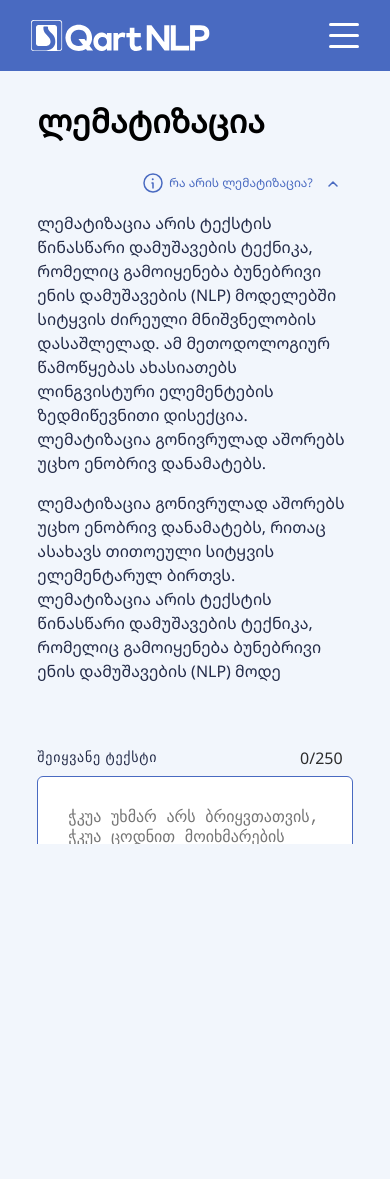
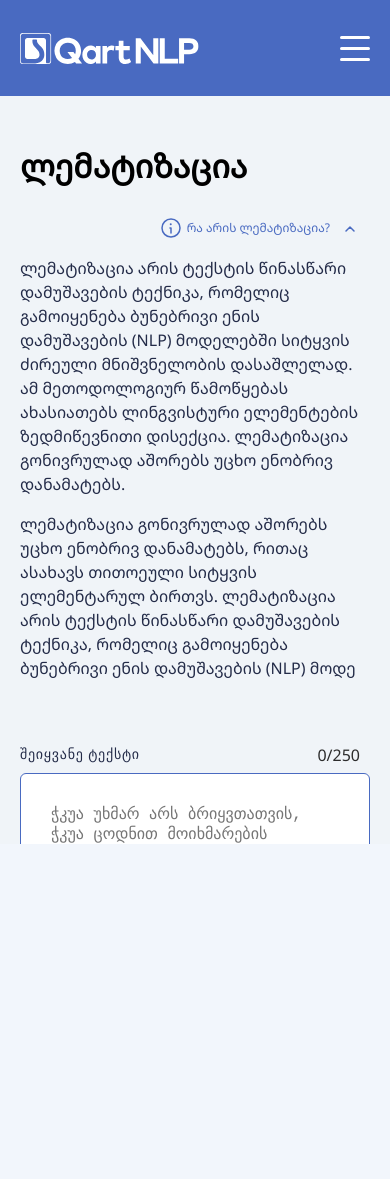
Before and after one commit to Mind1a/qart-nlp-client, a plain HTML site: page pages/enterText.html in a window 390 px wide. Drawn offline with Linux system fonts and the light colour scheme.

Commit message:
Refactor layout and styles for homepage and header
Wrapped main content in a new .home_page_container for improved layout control. Updated SCSS and CSS to adjust paddings, margins, and responsive behaviors for the header, main container, and homepage sections. Removed redundant paddings from main and enterText components, and streamlined responsive breakpoints for better consistency across devices.

```diff
--- a/styles/components/_components.scss
+++ b/styles/components/_components.scss
@@ -4,7 +4,8 @@ body {
   display: flex;
   flex-direction: column;
   font-family: "NotoSansGeorgian";
-
+  .home_page_container {
+    margin: 0px 20px;
     .section_1_content {
       margin: 0 auto;
       min-height: 538px;
@@ -18,6 +19,7 @@ body {
       background-repeat: no-repeat;
       background-position: center;
       margin-top: 94px;
+      max-width: 1184px;
       width: 100%;
       // margin-inline: 16px;
       // max-width: calc(100% - 32px);
@@ -124,6 +126,7 @@ body {
 
             a {
               color: $more_btn_color;
+            }
           }
         }
       }
--- a/styles/components/_enterText.scss
+++ b/styles/components/_enterText.scss
@@ -1,6 +1,5 @@
 main {
   flex: 1;
-  padding: 0 20px;
 
   .container {
     margin-bottom: 94px;
--- a/styles/components/_header.scss
+++ b/styles/components/_header.scss
@@ -5,19 +5,35 @@
 
 header {
   font-family: "Firago", sans-serif;
+  width: 100%;
+  background-color: $header-bg-color;
+  margin: 0 auto;
+  position: relative;
+  z-index: 9999;
 
   .header_wrapper {
     background-color: $header-bg-color;
-    padding: 43px 0;
+    display: flex;
+    align-items: center;
+    margin: 0 auto;
     position: relative;
-    z-index: 1000;
+    z-index: 9999;
+    width: 100%;
+    min-height: 96px;
+    max-width: 1184px;
+
+    @include responsive(tablet) {
+      padding: 0px 20px;
+    }
 
     .container {
-      @include container;
+      width: 100%;
+      margin-left: auto;
+      margin-right: auto;
       display: flex;
       justify-content: space-between;
       align-items: center;
-      max-width: 1184px;
+      height: 100%;
 
       .logo {
         img {
@@ -33,7 +49,6 @@ header {
         height: 25px;
         position: relative;
         cursor: pointer;
-        z-index: 1002;
 
         span {
           display: block;
@@ -199,7 +214,6 @@ header {
     background-color: $main_bg;
     transform: translateY(100%);
     transition: transform 0.4s cubic-bezier(0.4, 0, 0.2, 1);
-    z-index: 999;
     overflow: hidden;
 
     &.active {
@@ -209,7 +223,7 @@ header {
     .mobile-menu-container {
       height: 100vh;
       padding: 0 24px;
-      padding-top: 100px;
+      padding-top: 128px;
       display: flex;
       flex-direction: column;
       justify-content: space-between;
@@ -416,8 +430,6 @@ header {
 @media only screen and (max-width: 834px) {
   header {
     .header_wrapper {
-      padding: 20px 15px;
-
       .container {
         .burger-menu {
           display: block !important;
--- a/styles/components/_main_container.scss
+++ b/styles/components/_main_container.scss
@@ -5,20 +5,15 @@ main {
   display: flex;
   align-items: center;
   flex-direction: column;
-  background-color: $main_bg;
+  // background-color: $main_bg;
 }
 
 .main_container {
   width: 100%;
   max-width: 1440px;
   padding: 0 128px;
-  @include responsive(pc) {
-    padding: 0 128px;
-  }
+
   @include responsive(tablet) {
-    padding: 0 calc((128 - 47) / (1260 - 720) * (100vw - 720px) + 47px);
-  }
-  @include responsive(phone) {
-    padding: 0 calc((47 - 16) / (720 - 375) * (100vw - 375px) + 16px);
+    padding: 20px;
   }
 }
```
Also changed, not shown: index.html (+1 -1 lines), styles/css/global.css, 1 other file. Lines whose indentation alone changed are shown as unchanged.
